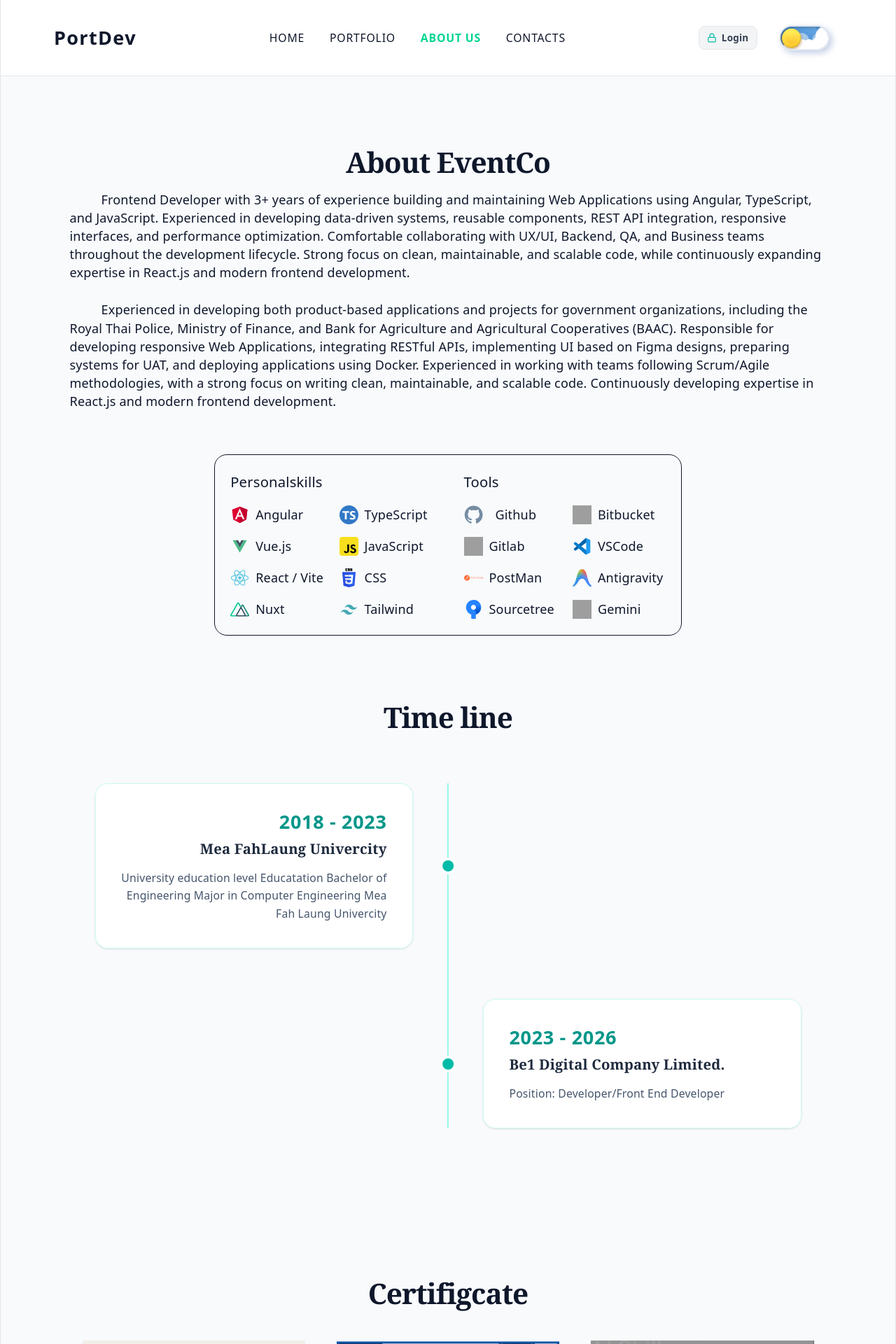
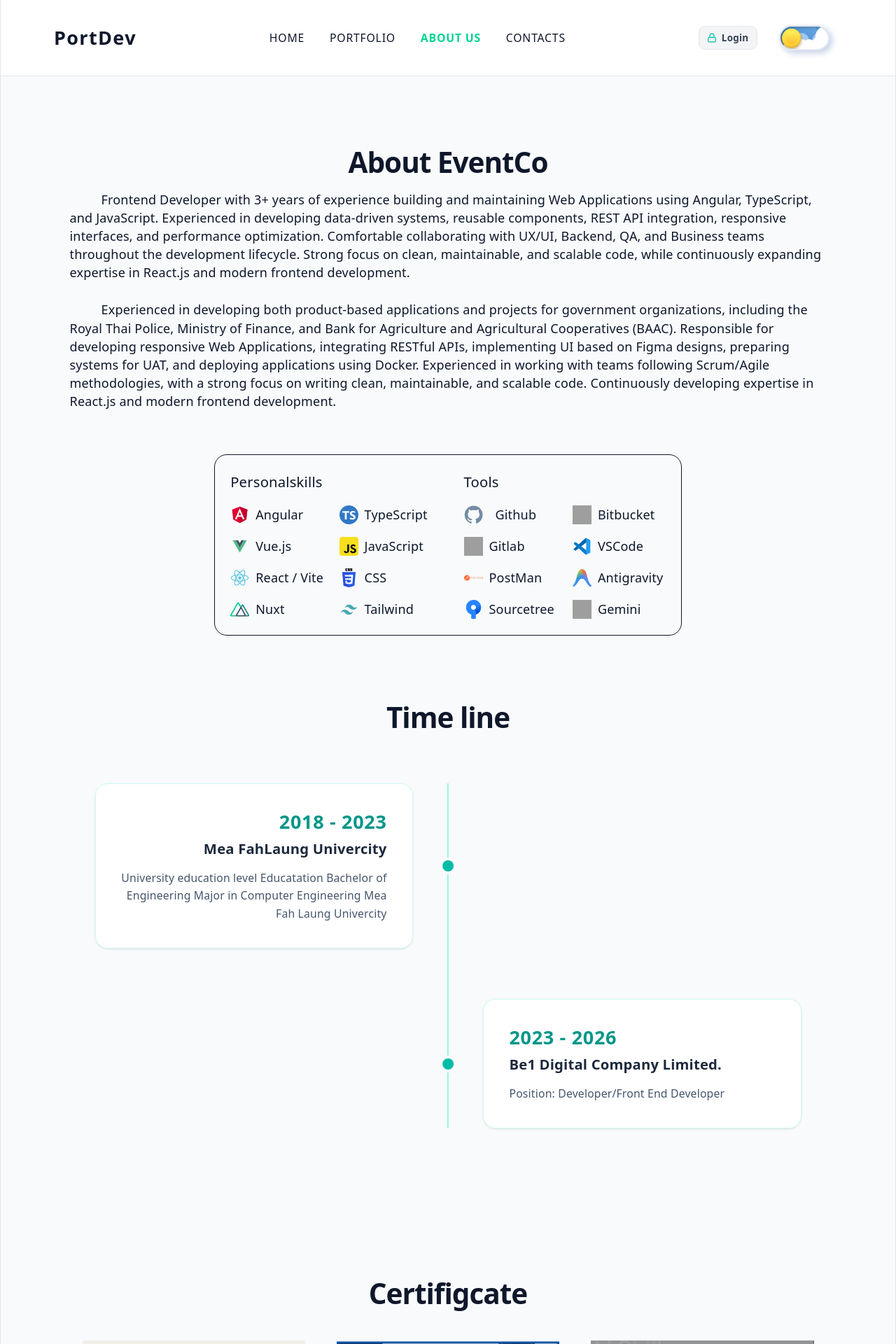
Before and after one commit to NutNuttaphong/port-folio-web, a React (Vite) app: page /about-us in a window 1280 px wide. Shown: the top 1920 px of the page at 70% size. Built offline with nearby package versions, Linux system fonts and the light colour scheme; grey boxes are pictures that could not be loaded.

Commit message:
update fornt family

```diff
--- a/src/assets/menu-bar/sidebar.jsx
+++ b/src/assets/menu-bar/sidebar.jsx
@@ -24,7 +24,7 @@ export default function Sidebar() {
     <aside className="w-64 min-h-screen bg-white border-r border-slate-200 flex flex-col shrink-0">
       {/* โลโก้แบรนด์ */}
       <div className="h-18 flex items-center px-8 border-b border-slate-100">
-        <span className="text-2xl font-bold font-serif tracking-tight text-slate-800">
+        <span className="text-2xl font-bold tracking-tight text-slate-800">
           PortDev
         </span>
       </div>
--- a/src/assets/modules/user/about-page.jsx
+++ b/src/assets/modules/user/about-page.jsx
@@ -88,7 +88,7 @@ function AboutPage() {
   return (
     <div className="root px-5">
       <div className="flex flex-col items-center gap-4 text-start">
-        <div className="text-3xl sm:text-4xl font-serif font-bold  tracking-tight">
+        <div className="text-3xl sm:text-4xl  font-bold  tracking-tight">
           About EventCo
         </div>
         <p className="pb-2">
@@ -207,7 +207,7 @@ function AboutPage() {
         <section className="min-h-screen py-16 px-4 sm:px-6 lg:px-8">
           {/* Section Title */}
           <div className="text-center mb-16">
-            <div className="text-3xl sm:text-4xl font-serif font-bold tracking-tight">
+            <div className="text-3xl sm:text-4xl  font-bold tracking-tight">
               Time line
             </div>
           </div>
@@ -246,7 +246,7 @@ function AboutPage() {
                         </span>
 
                         {/* Title */}
-                        <h3 className="text-lg font-serif font-bold text-slate-800 mb-3">
+                        <h3 className="text-lg  font-bold text-slate-800 mb-3">
                           {item.title}
                         </h3>
 
@@ -266,7 +266,7 @@ function AboutPage() {
 
       <div className="w-full my-16">
         <div className="flex gap-2 justify-center mb-6 w-full">
-          <div className="text-3xl sm:text-4xl font-serif font-bold tracking-tight">
+          <div className="text-3xl sm:text-4xl  font-bold tracking-tight">
             Certifigcate
           </div>
         </div>
--- a/src/assets/modules/user/booking-page.jsx
+++ b/src/assets/modules/user/booking-page.jsx
@@ -62,7 +62,7 @@ function BookingPage() {
       <div className="w-full max-w-md rounded-3xl bg-slate-900/80 p-8 sm:p-10 shadow-2xl backdrop-blur-xl border border-white/10 text-white">
         {/* หัวข้อ */}
         <div className="mb-8 text-center">
-          <h2 className="text-3xl font-serif font-bold tracking-tight text-white">
+          <h2 className="text-3xl  font-bold tracking-tight text-white">
             Welcome Back
           </h2>
           <p className="mt-2 text-sm text-slate-400">
--- a/src/assets/modules/user/contacts-page.jsx
+++ b/src/assets/modules/user/contacts-page.jsx
@@ -14,7 +14,7 @@ function ContactsPage() {
   return (
     <div className="root">
       <div className="mb-8 flex flex-col items-cemter gap-2">
-        <div className="text-3xl sm:text-4xl font-serif font-bold tracking-tight">
+        <div className="text-3xl sm:text-4xl  font-bold tracking-tight">
           Contact Us
         </div>
         <p>
--- a/src/assets/modules/user/home.jsx
+++ b/src/assets/modules/user/home.jsx
@@ -417,7 +417,7 @@ export default function EventCarousel() {
 
                 {/* เนื้อหาด้านล่าง */}
                 <div className="absolute bottom-6 inset-x-0 px-6 text-left z-10 flex flex-col items-start gap-1.5">
-                  <h3 className="text-2xl font-serif font-bold uppercase tracking-wider text-white">
+                  <h3 className="text-2xl  font-bold uppercase tracking-wider text-white">
                     {item.title}
                   </h3>
 
--- a/src/assets/modules/user/inspiration-page.jsx
+++ b/src/assets/modules/user/inspiration-page.jsx
@@ -73,7 +73,7 @@ export default function EventCarousel() {
   return (
     <div className="root">
       <div className="mb-8 flex flex-col items-cemter gap-2">
-        <div className="text-3xl sm:text-4xl font-serif font-bold tracking-tight">
+        <div className="text-3xl sm:text-4xl  font-bold tracking-tight">
           Event Planning Blog
         </div>
         <div>
--- a/src/assets/modules/user/portfolio-page.jsx
+++ b/src/assets/modules/user/portfolio-page.jsx
@@ -129,7 +129,7 @@ export default function EventCarousel() {
   return (
     <div className="root">
       <div className="mb-8 flex flex-col items-center gap-2">
-        <div className="text-3xl sm:text-4xl font-serif font-bold tracking-tight">
+        <div className="text-3xl sm:text-4xl  font-bold tracking-tight">
           Our Portfolio
         </div>
         <p>Discover the extraordinary events we've brought to life</p>
@@ -177,7 +177,7 @@ export default function EventCarousel() {
             </div>
 
             <div className="absolute bottom-6 left-6 right-6 z-10 text-white">
-              <h3 className="text-xl sm:text-2xl font-serif font-bold tracking-wide leading-snug drop-shadow-md">
+              <h3 className="text-xl sm:text-2xl  font-bold tracking-wide leading-snug drop-shadow-md">
                 {item.title}
               </h3>
               <p className="text-sm font-sans text-slate-300 mt-1 uppercase">
--- a/src/assets/modules/user/services-page.jsx
+++ b/src/assets/modules/user/services-page.jsx
@@ -73,7 +73,7 @@ export default function EventCarousel() {
   return (
     <div className="root">
       <div className="mb-8 flex flex-col items-cemter gap-2">
-        <div className="text-3xl sm:text-4xl font-serif font-bold tracking-tight">
+        <div className="text-3xl sm:text-4xl  font-bold tracking-tight">
           Event Planning Blog
         </div>
         <div>
--- a/src/index.css
+++ b/src/index.css
@@ -1,5 +1,10 @@
 
 @import "tailwindcss";
+@theme {
+  /* กำหนดให้ font-sans และ  กลายเป็นฟอนต์เดียวกันทั้งเว็บ */
+  --font-sans: 'Prompt', system-ui, sans-serif;
+  --: 'Prompt', system-ui, sans-serif;
+}
 :root {
   --text: #6b6375;
   --text-h: #08060d;
```
